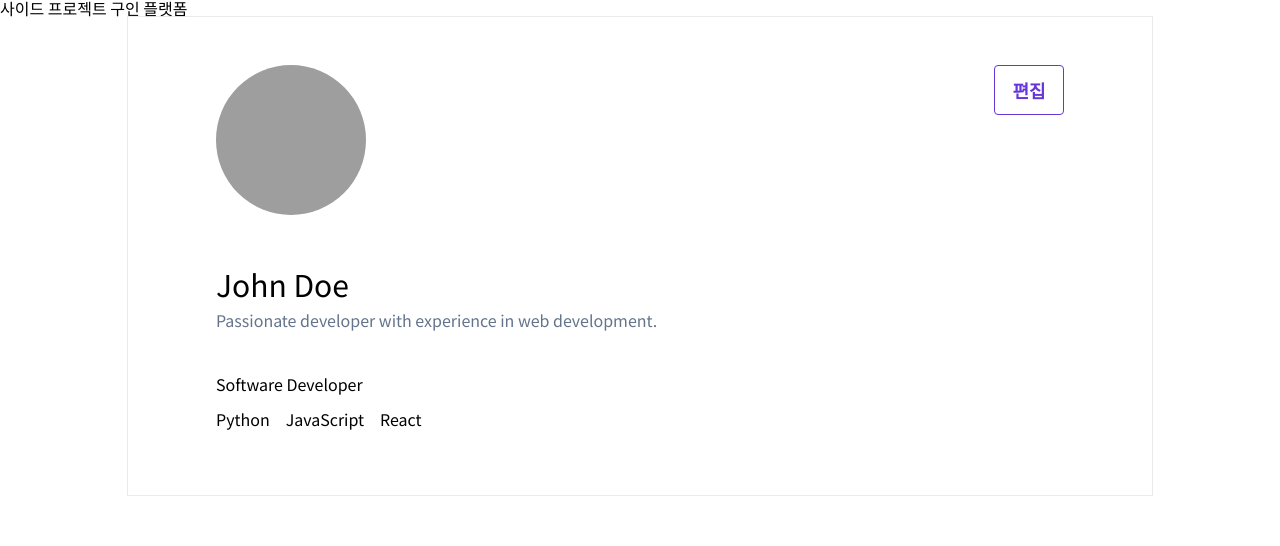
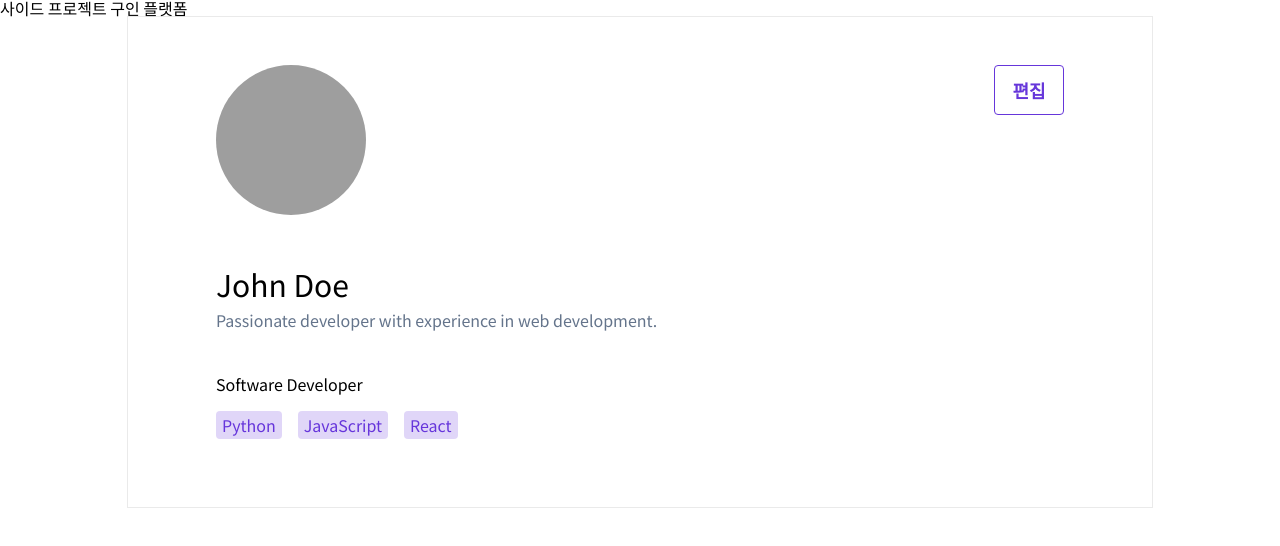
Before and after one commit to junhui324/MoGakPpo, a React (Create React App) app: page /user/mypage in a window 1280 px wide. Shown: the top 546 px of the page. Built offline with nearby package versions, Linux system fonts and the light colour scheme; grey boxes are pictures that could not be loaded.

Commit message:
Design: stack 디자인 변경

```diff
--- a/src/components/Profile/Profile.tsx
+++ b/src/components/Profile/Profile.tsx
@@ -31,7 +31,7 @@ function Profile() {
         <div className={styles.career}>{user?.user_career_goal}</div>
         <div className={styles.stacks}>
           {user?.user_stacks.map((stack, index) => {
-            return <div key={`${stack}-${index}`}>{stack}</div>
+            return <div className={styles.stack} key={`${stack}-${index}`}>{stack}</div>
           })}
         </div>
       </div>
--- a/src/components/Profile/profile.module.scss
+++ b/src/components/Profile/profile.module.scss
@@ -1,4 +1,4 @@
-$button-color: #6636DA;
+$main-color: #6636DA;
 $intro-color: #64748B;
 
 .profileContainer {
@@ -24,9 +24,9 @@ $intro-color: #64748B;
       height: 50px;
       font-size: 18px;
       font-weight: 600;
-      border: 1.6px solid $button-color;
+      border: 1.6px solid $main-color;
       border-radius: 4px;
-      color: $button-color;
+      color: $main-color;
       background-color: white;
       cursor: pointer;
     }
@@ -55,8 +55,23 @@ $intro-color: #64748B;
       display: flex;
       margin-bottom: 1.2rem;
 
-      & > * {
+      .stack {
+        position: relative;
         margin-right: 1rem;
+        padding: 6px;
+        color: $main-color;
+      }
+
+      .stack::before {
+        content: "";
+        position: absolute;
+        top: 0;
+        bottom: 0;
+        left: 0;
+        right: 0;
+        background-color: $main-color;
+        opacity: 0.2;
+        border-radius: 4px;
       }
     }
   }
```
